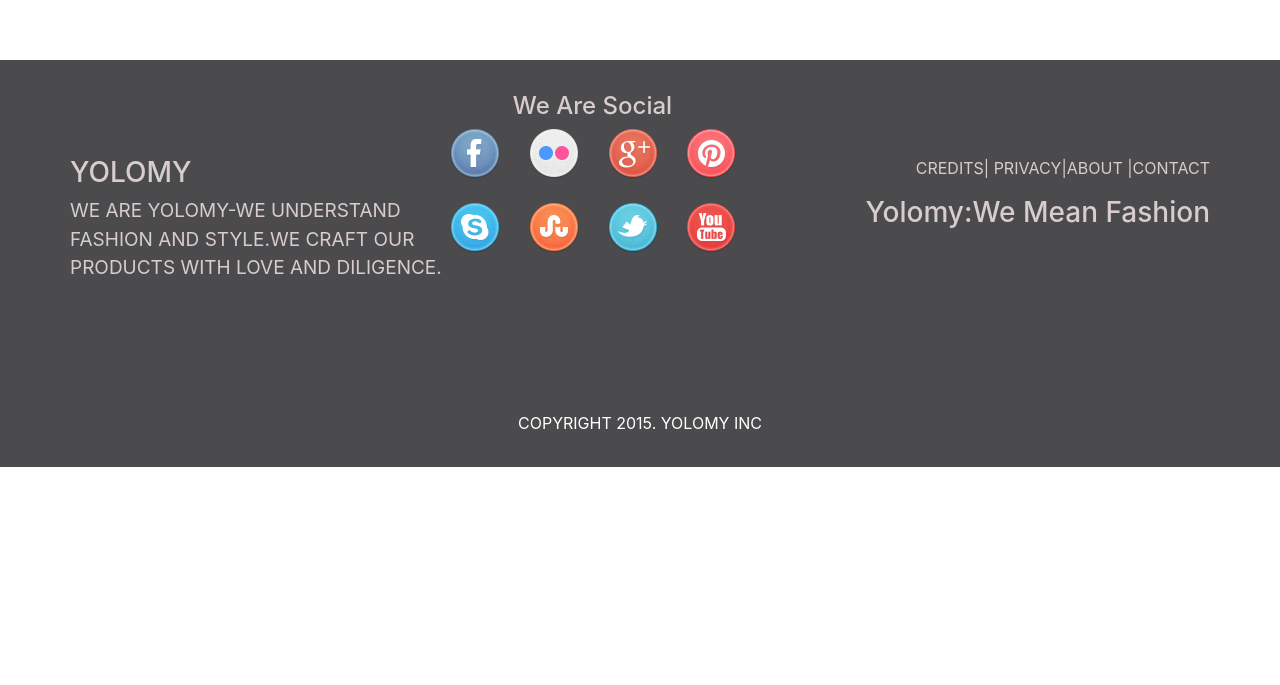
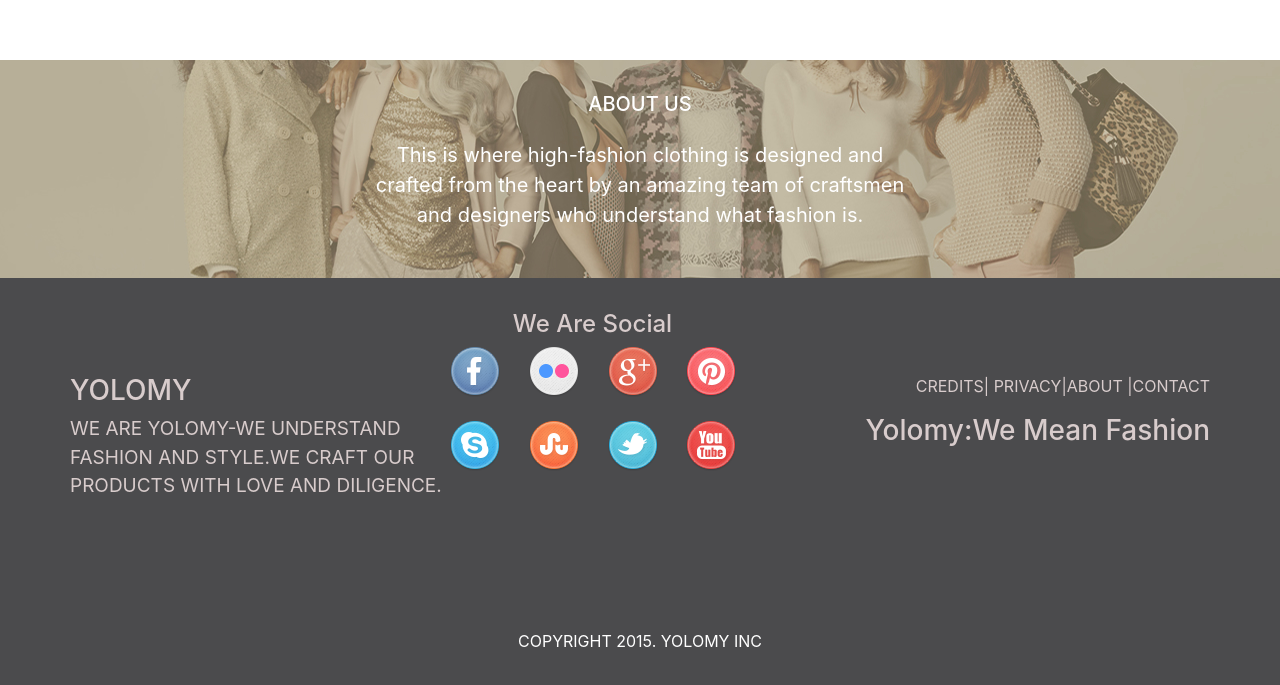
Before and after one commit to DevSheila/yolomy.github.io, a plain HTML site: page index.html in a window 1280 px wide. Shown: the part 1858-2543 px from the top of the page. Before the commit the page ends 2325 px from the top, so only its background shows below. Drawn offline with nearby package versions, Linux system fonts and the light colour scheme; files whose address does not match are found by name.

Commit message:
about yolomy

```diff
--- a/index.html
+++ b/index.html
@@ -236,6 +236,18 @@
             </div>
     </section>
 
+    <!-- About-->
+    <section class="about-section " id="about">
+        <div class="container">
+            <div class="row justify-content-center">
+                <div class="col-lg-6 col-md-6 text-center text-white">
+                    <h5 class=" mt-0 mb-4">ABOUT US</h5>
+                    <p class="about-para">This is where high-fashion clothing is designed and crafted from the heart by an amazing team of craftsmen and designers who understand what fashion is.</p>
+                </div>
+            </div>
+        </div>
+    </section>
+
 
 
 
@@ -301,7 +313,7 @@
     <script src="https://code.jquery.com/jquery-3.2.1.slim.min.js" integrity="sha384-KJ3o2DKtIkvYIK3UENzmM7KCkRr/rE9/Qpg6aAZGJwFDMVNA/GpGFF93hXpG5KkN" crossorigin="anonymous"></script>
     <script src="https://cdnjs.cloudflare.com/ajax/libs/popper.js/1.12.9/umd/popper.min.js" integrity="sha384-ApNbgh9B+Y1QKtv3Rn7W3mgPxhU9K/ScQsAP7hUibX39j7fakFPskvXusvfa0b4Q" crossorigin="anonymous"></script>
 
-    <!-- <script src="https://cdn.jsdelivr.net/lodash/4.13.1/lodash.min.js"></script> -->
+    <script src="https://cdn.jsdelivr.net/lodash/4.13.1/lodash.min.js"></script>
     <!-- Core JS-->
     <script src="public/js/main.js"></script>
 </body>
```
